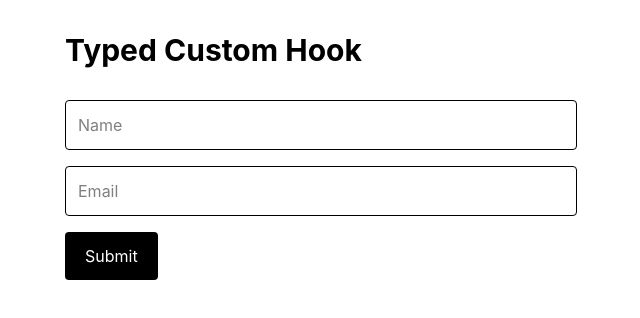
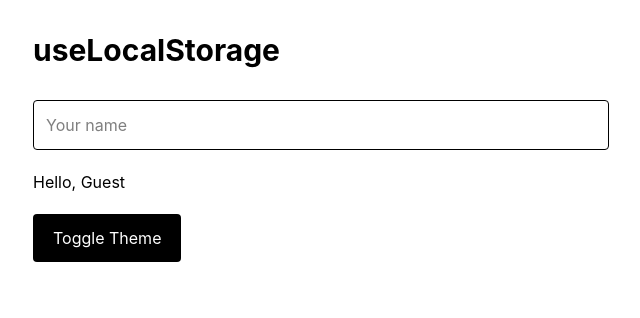
Before and after one commit to foysaliio/React-Mastery-Journey, a React (Vite) app: page / in a window 1280 px wide. Shown: the top 318 px of the page, without its empty margins (319-959 px from the left). Built offline with nearby package versions, Linux system fonts and the light colour scheme.

Commit message:
feat(react): persist state with useLocalStorage hook

```diff
--- a/src/App.tsx
+++ b/src/App.tsx
@@ -1,47 +1,42 @@
-import { useInput } from "./hooks/useInput";
+import { useLocalStorage } from "./hooks/useLocalStorage";
 
 export default function App() {
-  const name = useInput();
-  const email = useInput();
+  const [name, setName] = useLocalStorage<string>("username", "");
 
-  function handleSubmit() {
-    console.log({
-      name: name.value,
-      email: email.value,
-    });
-
-    name.reset();
-    email.reset();
-  }
+  const [darkMode, setDarkMode] = useLocalStorage<boolean>("dark-mode", false);
 
   return (
-    <main className="mx-auto max-w-xl p-8">
-      <h1 className="text-3xl font-bold">Typed Custom Hook</h1>
+    <main
+      className={
+        darkMode
+          ? "min-h-screen bg-zinc-950 p-8 text-white"
+          : "min-h-screen bg-white p-8 text-black"
+      }
+    >
+      <div className="mx-auto max-w-xl">
+        <h1 className="text-3xl font-bold">useLocalStorage</h1>
 
-      <div className="mt-8 space-y-4">
+        <div className="mt-8 space-y-5">
           <input
             type="text"
-          placeholder="Name"
-          value={name.value}
-          onChange={name.onChange}
-          className="w-full rounded border p-3"
+            value={name}
+            onChange={(event) => setName(event.target.value)}
+            placeholder="Your name"
+            className="w-full rounded border
+              bg-transparent p-3"
           />
 
-        <input
-          type="email"
-          placeholder="Email"
-          value={email.value}
-          onChange={email.onChange}
-          className="w-full rounded border p-3"
-        />
+          <p>Hello, {name || "Guest"}</p>
 
           <button
             type="button"
-          onClick={handleSubmit}
-          className="rounded bg-black px-5 py-3 text-white"
+            onClick={() => setDarkMode((current) => !current)}
+            className="rounded bg-black
+              px-5 py-3 text-white"
           >
-          Submit
+            Toggle Theme
           </button>
+        </div>
       </div>
     </main>
   );
--- /dev/null
+++ b/src/hooks/useLocalStorage.ts
@@ -0,0 +1,27 @@
+import { useEffect, useState } from "react";
+
+export function useLocalStorage<T>(key: string, initialValue: T) {
+  const [value, setValue] = useState<T>(() => {
+    try {
+      const storedValue = localStorage.getItem(key);
+
+      if (storedValue === null) {
+        return initialValue;
+      }
+
+      return JSON.parse(storedValue) as T;
+    } catch {
+      return initialValue;
+    }
+  });
+
+  useEffect(() => {
+    try {
+      localStorage.setItem(key, JSON.stringify(value));
+    } catch {
+      console.error(`Could not save "${key}" to localStorage.`);
+    }
+  }, [key, value]);
+
+  return [value, setValue] as const;
+}
```
Lines whose indentation alone changed are shown as unchanged.
